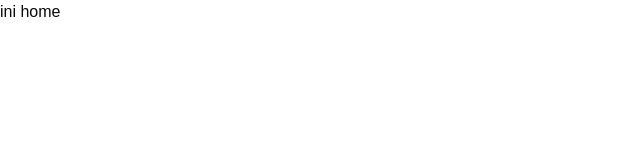
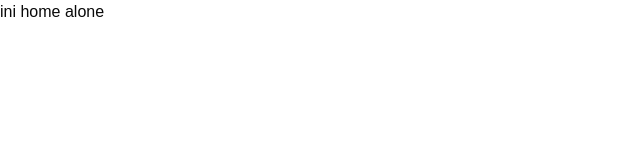
Before and after one commit to rifkiachmadfa/coffeeshop, a Next.js app: page / in a window 1280 px wide. Shown: the top 160 px of the page, without its empty margins (0-640 px from the left). Built offline with nearby package versions, Linux system fonts and the light colour scheme.

Commit message:
aku ganteng

```diff
--- a/app/page.tsx
+++ b/app/page.tsx
@@ -3,7 +3,7 @@ import Image from "next/image";
 export default function Home() {
   return (
     <>
-    <h1>ini home</h1>
+    <h1>ini home alone</h1>
     </>
   );
 }
```
